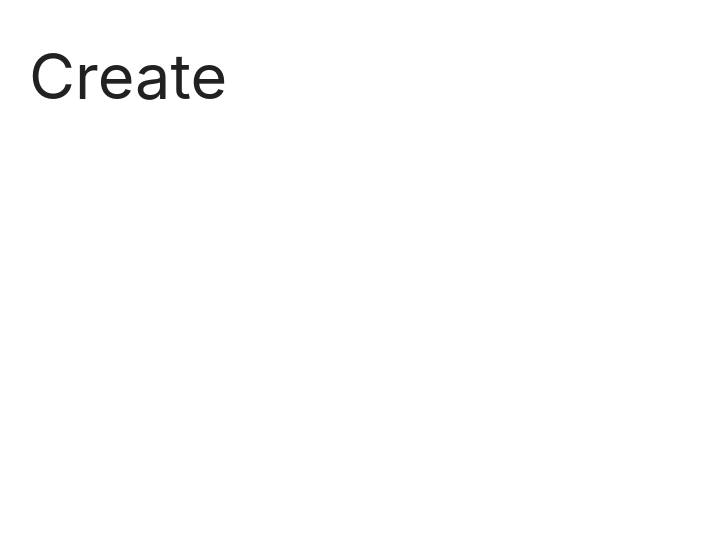
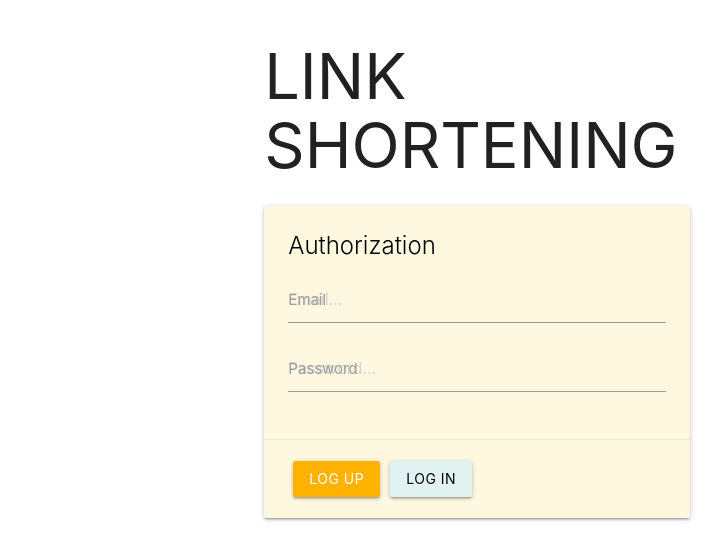
Before and after one commit to YuliaVorotintseva/mern-analytics, a React (Create React App) app in the folder client/: page / in a window 1280 px wide. Before the commit this address led to /create. Shown: the top 560 px of the page, without its empty margins (163-886 px from the left). Built offline with nearby package versions, Linux system fonts and the light colour scheme.

Commit message:
Added styles for pages, updated auth page

```diff
--- a/client/src/App.js
+++ b/client/src/App.js
@@ -1,10 +1,10 @@
 import React from 'react'
 import { BrowserRouter } from 'react-router-dom'
+import { useRoutes } from './routes';
 import 'materialize-css'
-import { useRoutes } from './routes';
 
 function App() {
-  const routes = useRoutes(true)
+  const routes = useRoutes(false)
 
   return (
     <BrowserRouter>
--- a/client/src/pages/AuthPage.js
+++ /dev/null
@@ -1,9 +0,0 @@
-import React from 'react'
-
-export const AuthPage = () => {
-  return (
-    <div>
-      <h1>Auth</h1>
-    </div>
-  )
-}
--- /dev/null
+++ b/client/src/pages/auth/AuthPage.css
@@ -0,0 +1,7 @@
+.btn-custom {
+  margin: 5px;
+}
+
+.custom-span {
+  color: black;
+}
--- /dev/null
+++ b/client/src/pages/auth/AuthPage.js
@@ -0,0 +1,44 @@
+import React, { useState } from 'react'
+import './AuthPage.css'
+
+export const AuthPage = () => {
+  const [form, setForm] = useState({email: '', password: ''})
+
+  const changeHandler = event => setForm({...form, [event.target.name]: event.target.value})
+
+  return (
+    <div className="row">
+      <div className="col s6 offset-s3">
+        <h1>LINK SHORTENING</h1>
+        <div class="card amber lighten-5">
+          <div class="card-content white-text">
+            <span class="card-title custom-span">Authorization</span>
+
+            <div>
+              <div class="input-field">
+                <input
+                  placeholder="Email..." id="email" type="text" name="email"
+                  onChange={changeHandler}
+                />
+                <label for="email">Email</label>
+              </div>
+
+              <div class="input-field">
+                <input
+                  placeholder="Password..." id="password" type="password" name="password"
+                  onChange={changeHandler}
+                />
+                <label for="password">Password</label>
+              </div>
+            </div>
+          </div>
+
+          <div class="card-action">
+            <button className="btn amber darken-1 btn-custom">LOG UP</button>
+            <button className="btn teal lighten-5 black-text btn-custom">LOG IN</button>
+          </div>
+        </div>
+      </div>
+    </div>
+  )
+}
--- a/client/src/pages/CreatePage.js
+++ b/client/src/pages/create/CreatePage.js
@@ -1,4 +1,5 @@
 import React from 'react'
+import './CreatePage.css'
 
 export const CreatePage = () => {
   return (
--- a/client/src/pages/DetailPage.js
+++ b/client/src/pages/detail/DetailPage.js
@@ -1,4 +1,5 @@
 import React from 'react'
+import './DetailPage.css'
 
 export const DetailPage = () => {
   return (
--- a/client/src/pages/LinksPage.js
+++ b/client/src/pages/links/LinksPage.js
@@ -1,4 +1,5 @@
 import React from 'react'
+import './LinksPage.css'
 
 export const LinksPage = () => {
   return (
```
Also changed, not shown: client/src/routes.js (+4 -4 lines), client/src/pages/create/CreatePage.css (added), client/src/pages/detail/DetailPage.css (added), client/src/pages/links/LinksPage.css (added).
